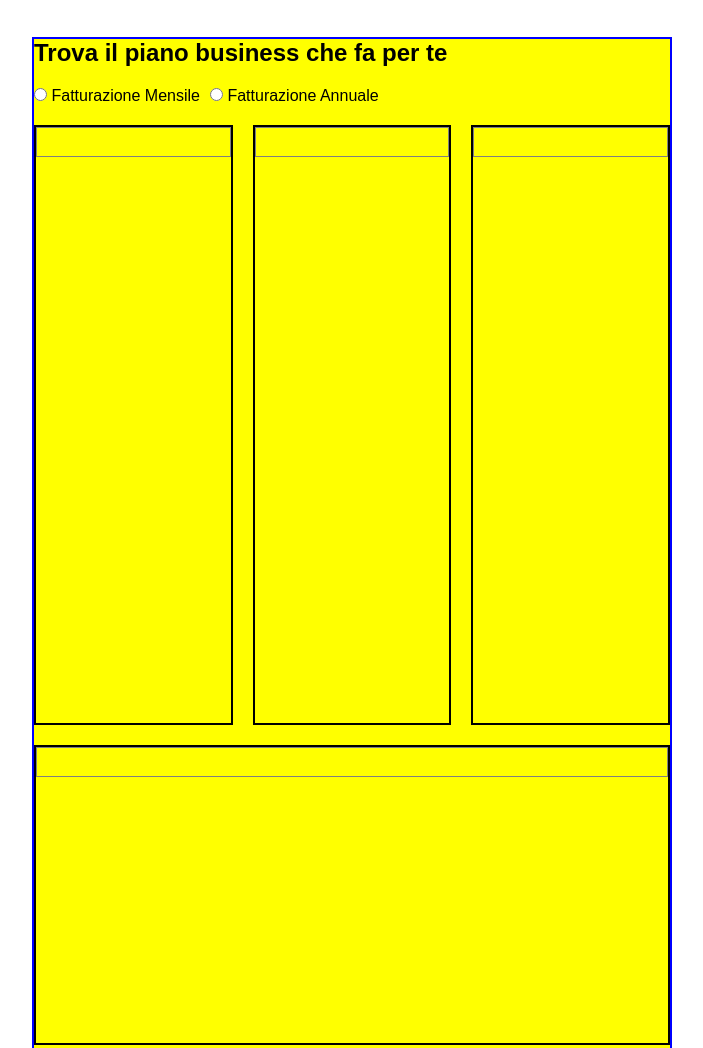
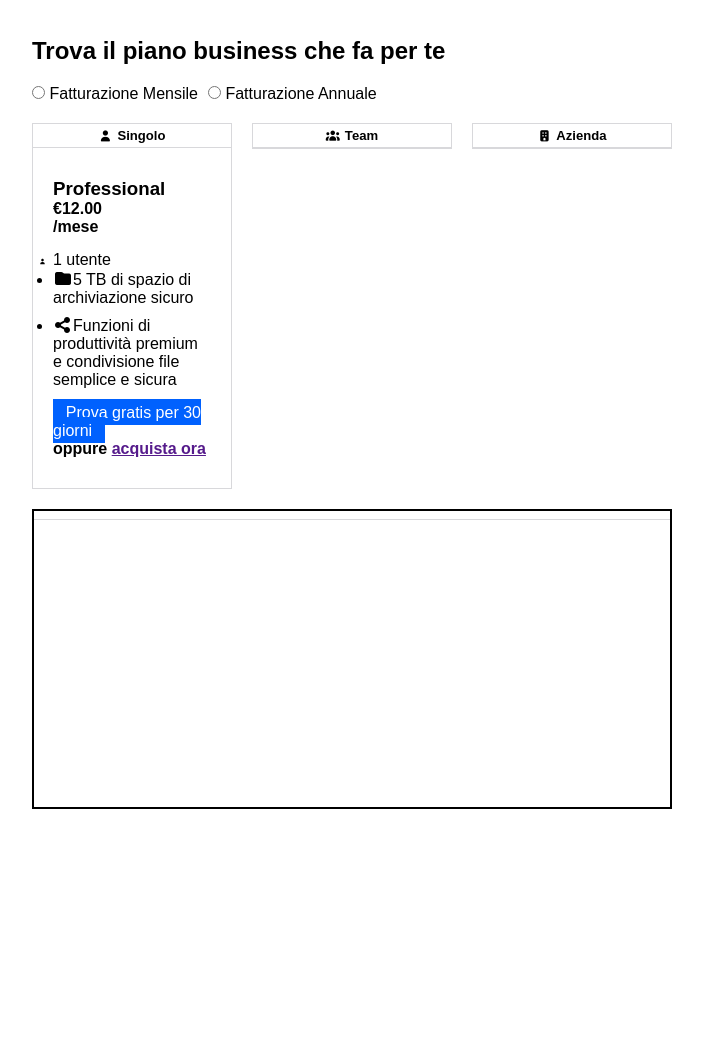
Before and after one commit to matteolepera/htmlcss-dropbox, a plain HTML site: page index.html in a window 1280 px wide. Shown: the part 589-1637 px from the top of the page, without its empty margins (288-991 px from the left). Drawn offline with Linux system fonts and the light colour scheme.

Commit message:
feat: wip card

```diff
--- a/css/style.css
+++ b/css/style.css
@@ -38,6 +38,10 @@ img {
     gap: 10px;
 }
 
+.gp-5 {
+    gap: 5px;
+}
+
 .mb-20 {
     margin-bottom: 20px;
 }
@@ -60,6 +64,10 @@ img {
 
 .ml-20 {
     margin-left: 20px;
+}
+
+.pad15 {
+    padding: 15px 0px;
 }
 
 /* TPOGRAPHY */
@@ -155,7 +163,6 @@ header a {
     left: 0;
 }
 
-
 /* MAIN */
 
 .main-container {
@@ -164,9 +171,7 @@ header a {
     margin: 0 auto;
 
     /* debug */
-    background-color: yellow;
     min-height: 2000px;
-    border: 2px solid blue;
 }
 
 /* PLAN */
@@ -181,17 +186,26 @@ header a {
 
 .col {
     width: calc(100% / 3 - 40px / 3);
-
-    /* debug */
-    border: 2px solid black;
-    min-height: 600px;
 }
 
 .card-header {
-    border: 1px solid grey;
 
-    /* debug */
-    min-height: 30px;
+    padding: 4px 8px;
+    font-size: 0.7rem;
+    border-bottom: 1px solid #D8D8DB;
+}
+
+.card {
+    border: 1px solid #D8D8DB;
+}
+
+.user {
+    list-style-image: url(../img/user.svg);
+    height: 10px;
+}
+
+.card-content {
+    padding: 30px 20px;
 }
 
 .row {
--- a/index.html
+++ b/index.html
@@ -65,6 +65,7 @@
             <div class="hero-img col-60 mt-40">
                 <img src="./img/jumbo.png" alt="">
             </div>
+            </div>
 
         </div>
     </section>
@@ -94,24 +95,51 @@
 
                 <div class="col mt-20">
                     <div class="card">
-                        <div class="card-header"></div>
+                        <div class="card-header gp-5 flex flex-wrap align-center justify-center">
+                            <i class="fa-solid fa-user"></i>
+                            <h3>Singolo</h3>
+                        </div>
+
+                            <div class="card-content">
+                                <h3> Professional</h3>
+                                <h4><span>&euro;12.00</span><br>
+                                    <span>/mese</span></h4>
+
+                                    <ul class="pad15 flex flex-wrap gp-10 sans">
+                                        <li class="user">1 utente</li>
+                                        <li class="disk"><i class="fa-solid fa-folder"></i>5 TB di spazio di archiviazione sicuro</li>
+                                        <li class="share"><i class="fa-solid fa-share-nodes"></i>Funzioni di produttivit&agrave; premium e condivisione file semplice e sicura </li>
+                                    </ul>
+
+                                    <a class="btn" href="">Prova gratis per 30 giorni</a>
+                                    <h4>oppure <span><a href="">acquista ora</a></span></h4>
+                            </div>
+
                     </div>
                 </div>
 
                 <div class="col mt-20">
                     <div class="card">
-                        <div class="card-header"></div>
-                    </div>
+                        <div class="card-header gp-5 flex flex-wrap align-center justify-center">
+                            <i class="fa-solid fa-users"></i>
+                            <h3>Team</h3>
+                        </div>
+                </div>
                 </div>
 
                 <div class="col mt-20">
                     <div class="card">
-                        <div class="card-header"></div>
-                    </div>
+                        <div class="card-header gp-5 flex flex-wrap align-center justify-center">
+                            <i class="fa-solid fa-building"></i>
+                            <h3>Azienda</h3>
+                        </div>
                 </div>
+                </div>
+
                 <div class="row mb-40">
                     <div class="card-header"></div>
                 </div>
+            </div>
             </div>
             <!-- End-Plan -->
 
@@ -163,7 +191,7 @@
             <!-- Discover -->
             <div class="col-60 mt-40"></div>
             <!-- End-Discover -->
-        </div>
+
 
     </main>
     <!-- End-Main -->
```
Also changed, not shown: img/user.svg (added).
